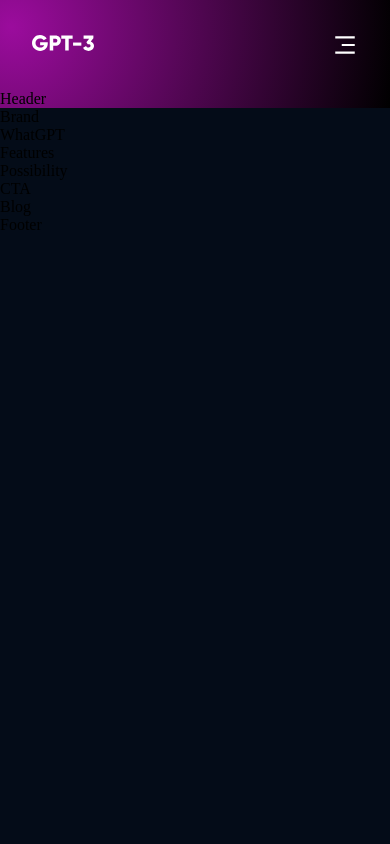
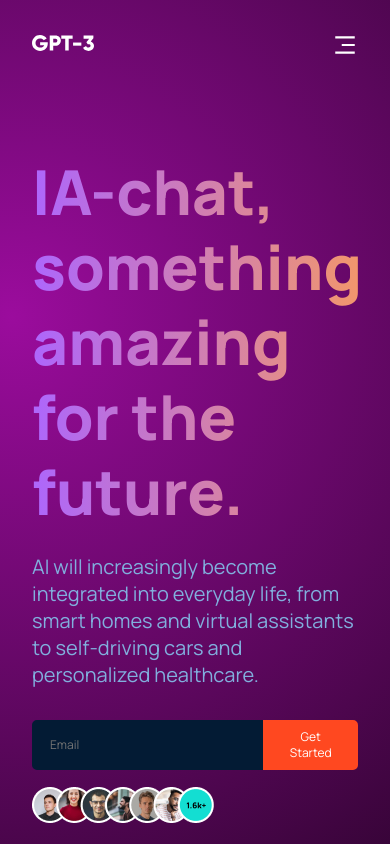
Before and after one commit to Gab0CS/ia-chat, a React (Create React App) app: page / in a window 390 px wide. Shown: the top 844 px of the page. Built offline with nearby package versions, Linux system fonts and the light colour scheme.

Commit message:
Header terminado

```diff
--- a/src/containers/header/Header.jsx
+++ b/src/containers/header/Header.jsx
@@ -1,10 +1,28 @@
 import React from "react";
 import './header.css';
+import people from '../../assets/people.png'
+import ai from '../../assets/ai.png'
 
 const Header = () =>{
     return (
-        <div>
-            Header
+        <div className="gtp_header section_padding" id="home">
+            <div className="gpt_header_content">
+                <h1 className="gradient_text">IA-chat, something amazing for the future.</h1>
+                <p>AI will increasingly become integrated into everyday life, from smart homes
+                    and virtual assistants to self-driving cars and personalized healthcare.</p>
+                <div className="gpt_header_content_input">
+                    <input type="email" placeholder="Email"></input>
+                    <button type="button">Get Started</button>
+                </div>
+                <div className="header_content_people">
+                    <img src={people} alt="Users"/>
+                    <p>1,600 people requested our services.</p>
+                </div>
+                <div className="gpt_header_image">
+                <img src={ai} alt="Ai"/>
+            </div>
+            </div>
+
         </div>
     )
 };
--- a/src/containers/header/header.css
+++ b/src/containers/header/header.css
@@ -0,0 +1,147 @@
+.gpt_header{
+    display: flex;
+    flex-direction: row;
+}
+.gpt_header_content{
+    flex: 1;
+    display: flex;
+    justify-content: center;
+    align-items: flex-start;
+    flex-direction: column;
+    margin-right: 5rem;
+
+}
+.gpt_header_content h1{
+    font-family: var(--font-family);
+    font-weight: 800;
+    font-size: 62px;
+    line-height: 75px;
+    letter-spacing: -0.05 rem;
+}
+.gpt_header_content p{
+    font-family: var(--font-family);
+    font-style: normal;
+    font-weight: normal;
+    font-size: 20px;
+    line-height: 27px;
+    color: var(--color-text);
+    margin-top: 1.5rem;
+}
+.gpt_header_content_input{
+    width: 100%;
+    margin: 2rem 0 1rem;
+    display: flex;
+    flex-direction: row;
+}
+.gpt_header_content_input input{
+    flex: 2;
+    width: 100%;
+    min-height: 50px;
+    font-family: var(--font-family);
+    font-weight: 400;
+    font-size: 20px;
+    line-height: 28px;
+    background: var(--color-footer);
+    border: 2px solid var(--color-footer);
+    padding: 0 1rem;
+    outline: none;
+    color: #fff;
+    border-top-left-radius: 5px;
+    border-bottom-left-radius: 5px;
+}
+.gpt_header_content_input button{
+    flex: 0.6;
+    width: 100%;
+    min-height: 50px;
+    font-family: var(--font-family);
+    font-weight: 400;
+    font-size: 20px;
+    line-height: 28px;
+    background: #FF4820;
+    border: 2px solid #FF4820;
+    padding: 0 1rem;
+    color: #fff;
+    cursor: pointer;
+    outline: none;
+    border-top-right-radius: 5px;
+    border-bottom-right-radius: 5px;
+}
+.gpt_header_content_people{
+    width: 100%;
+    display: flex;
+    justify-content: flex-start;
+    align-items: center;
+    margin-top: 2rem;
+}
+
+.gpt_header_content_people img{
+    width: 181px;
+    height: 38px;
+}
+.gpt_header_content_people p{
+    margin: 0 0 0 1rem;
+    font-family: var(--font-family);
+    font-weight: 500;
+    font-size: 12px;
+    line-height: 38px;
+    color: #FFFFFF;
+    text-align: center;
+}
+
+.gpt_header_image{
+    flex: 1;
+    display: flex;
+    justify-content: center;
+    align-items: center;
+}
+.gpt_header_image img{
+    width: 100%;
+    height: 100%;
+}
+
+@media screen and (max-width: 1050px){
+    .gpt_header{
+        flex-direction: column;
+    }
+    .gpt_header_content{
+        margin: 0 0 3rem;
+    }
+
+}
+
+@media screen and (max-width: 650px){
+    .gpt_header h1{
+        font-size: 48px;
+        line-height: 60px;
+    }
+    .gpt_header p{
+        font-size: 16px;
+        line-height: 24px;
+    }
+    .gpt_header_content_people{
+        flex-direction: column;
+    }
+    .gpt_header_content_people p{
+        margin: 0;
+    }
+    .gpt_header_content_input button,
+    .gpt_header_content_input input{
+        font-size: 16px;
+        line-height: 24px;
+    }
+}
+@media screen and (max-width: 490px){
+    .gpt_header h1{
+        font-size: 36px;
+        line-height: 48px;
+    }
+    .gpt_header p{
+        font-size: 14px;
+        line-height: 24px;
+    }
+    .gpt_header_content_input button,
+    .gpt_header_content_input input{
+        font-size: 12px;
+        line-height: 16px;
+    }
+}
```
